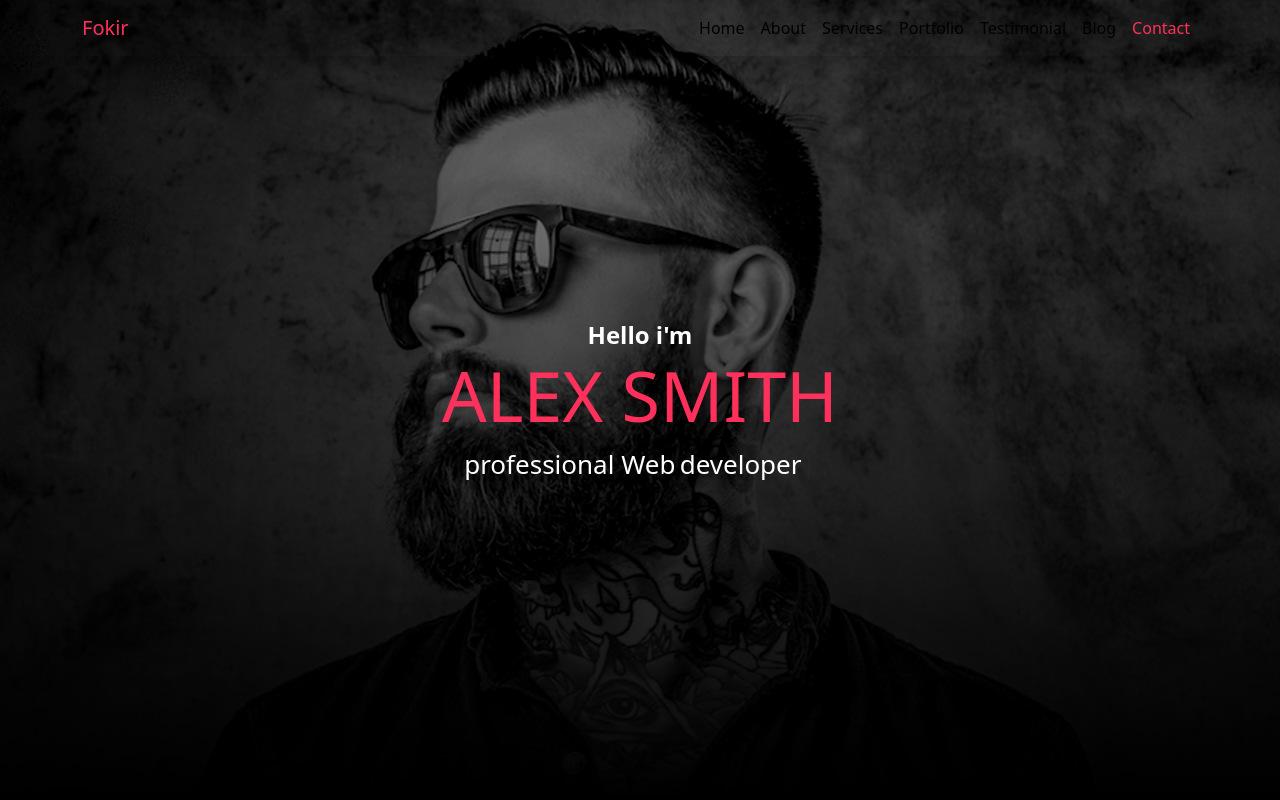
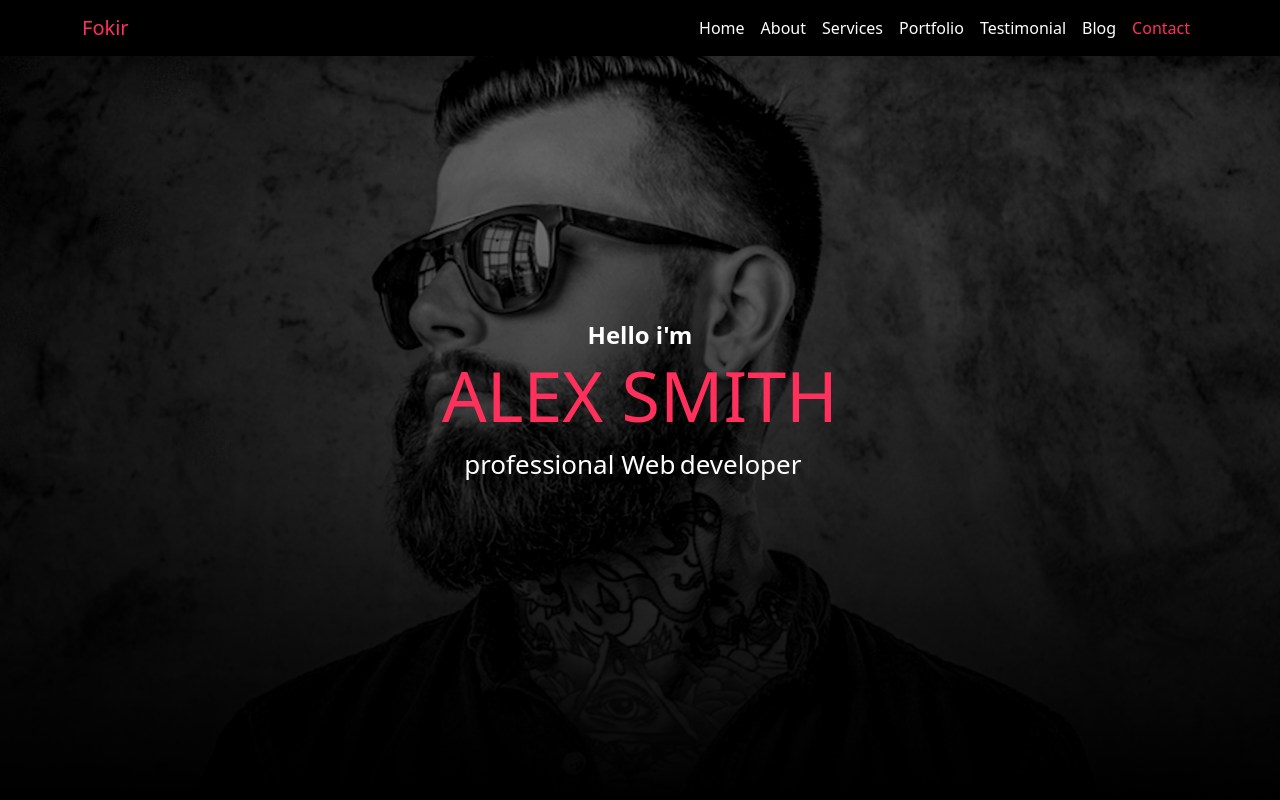
Before and after one commit to mariemabelsalam/fokir, a plain HTML site: page index.html in a window 1280 px wide. Shown: the top 800 px of the page. Drawn offline with nearby package versions, Linux system fonts and the light colour scheme.

Commit message:
second commit

```diff
--- a/css/index.css
+++ b/css/index.css
@@ -5,14 +5,19 @@
 .navbar .navbar-brand {
     color: var(--main-color);
 }
-
+nav {
+    z-index: 99999;
+}
 .navbar-nav .nav-link.active {
     color: var(--main-color);
 }
 
+nav .nav-link {
+    color:  white;
+    transition: all 1s;
+}
 .nav-link {
     color: black;
-    transition: all 1s;
 }
 
 .nav-link:hover {
--- a/index.html
+++ b/index.html
@@ -13,7 +13,7 @@
 <body data-bs-spy="scroll" data-bs-target="#navbar-example">
 
 
-    <nav class="navbar navbar-expand-lg shadow fixed-top bg-opacity-10" id="navbar-example">
+    <nav class="navbar navbar-expand-lg shadow fixed-top bg-black" id="navbar-example">
         <div class="container">
             <a class="navbar-brand" href="#">Fokir</a>
             <button class="navbar-toggler" type="button" data-bs-toggle="collapse"
```
